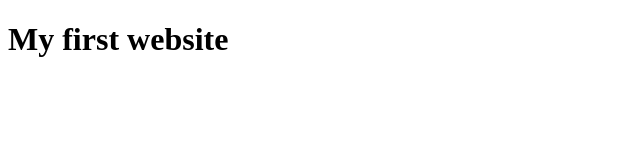
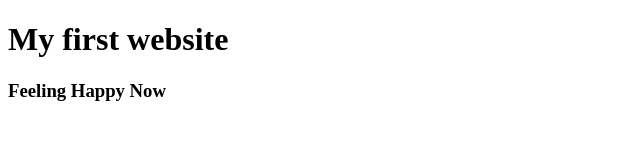
Before and after one commit to Asifmahmud010/my-first-website, a plain HTML site: page index.html in a window 1280 px wide. Shown: the whole page, without its empty margins (0-640 px from the left). Drawn offline with Linux system fonts and the light colour scheme.

Commit message:
learned github

```diff
--- a/index.html
+++ b/index.html
@@ -7,6 +7,7 @@
 </head>
 <body>
     <h1>My first website</h1>
+    <h3>Feeling Happy Now</h3>
 
 </body>
 </html>
```
